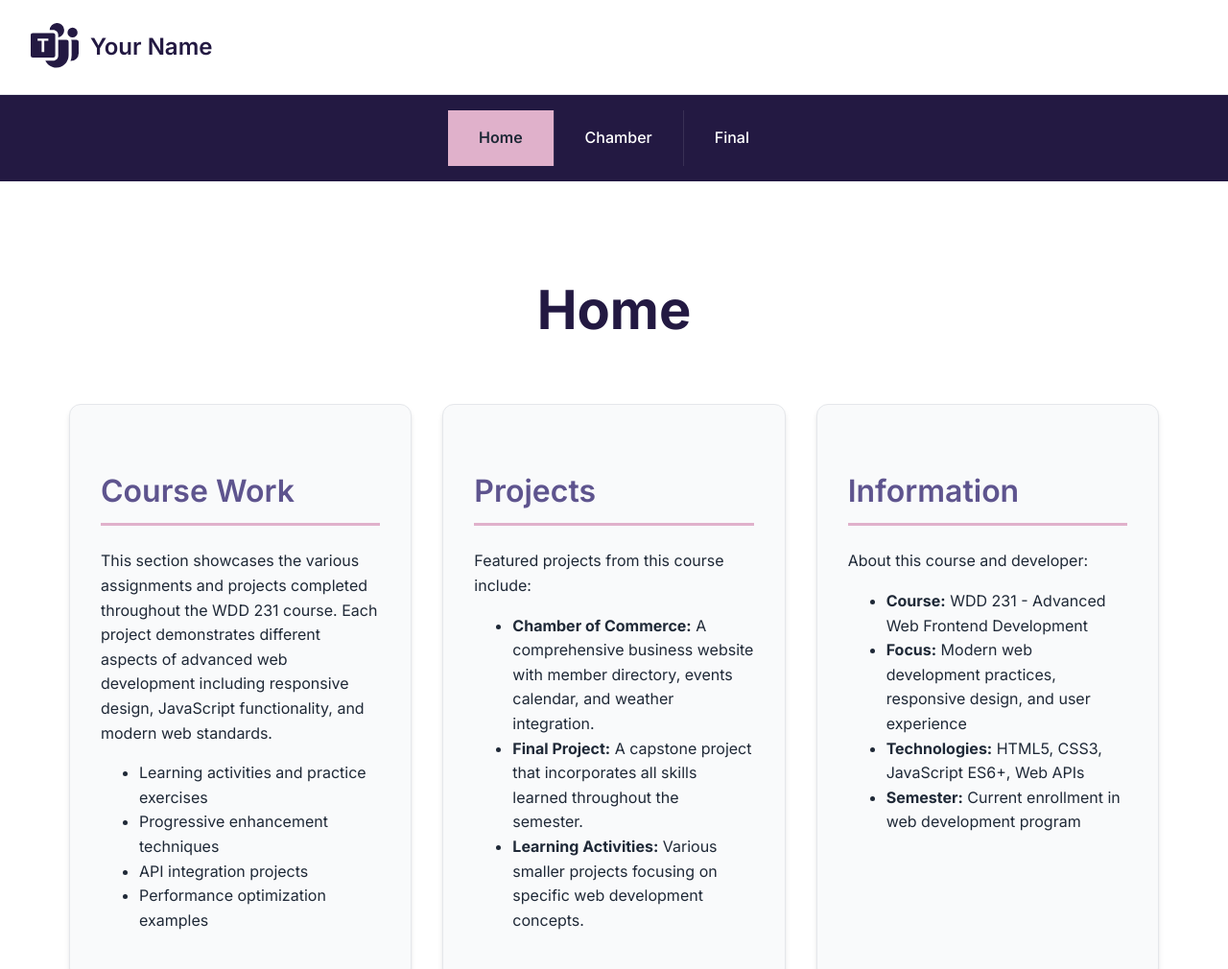
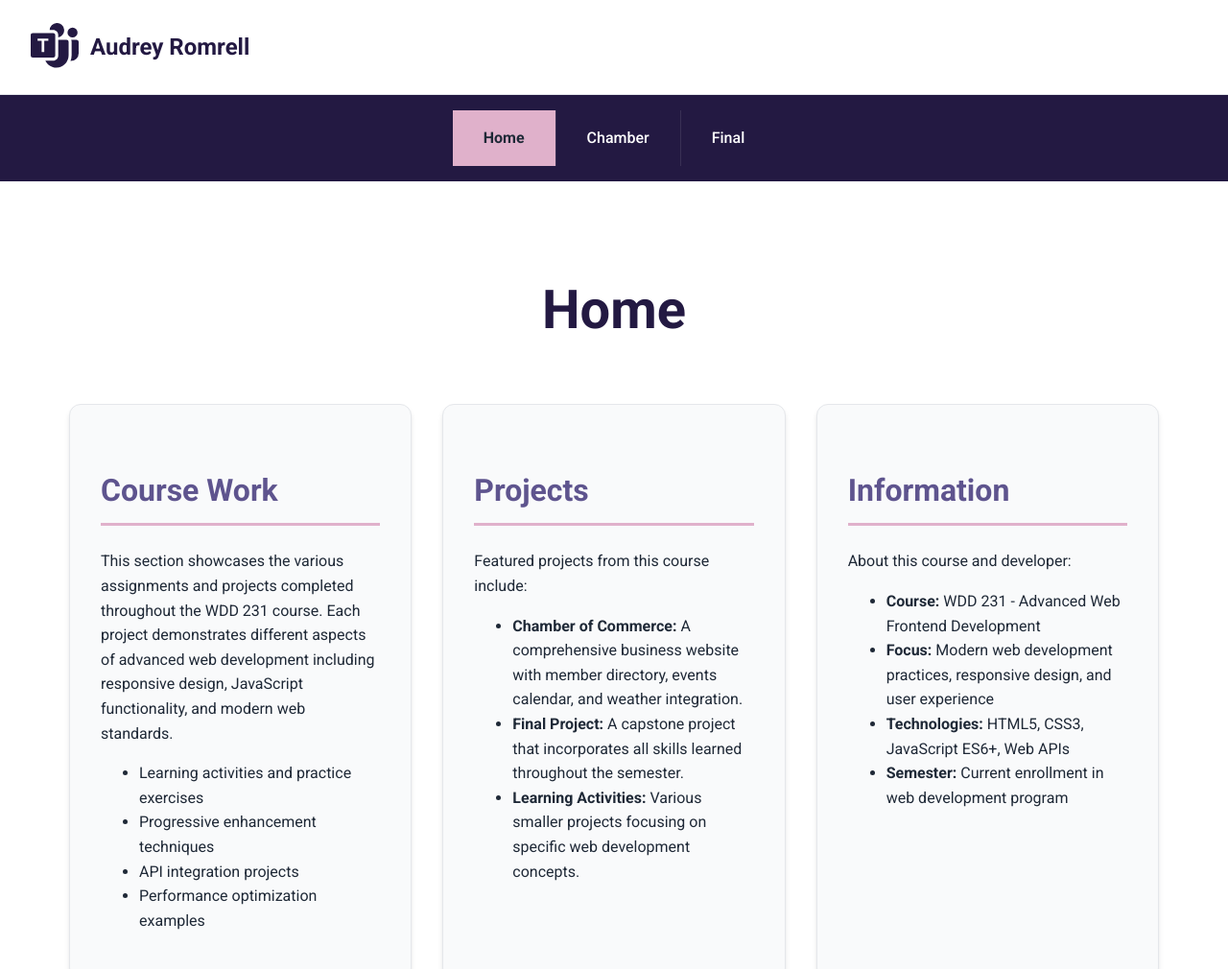
Before and after one commit to Arom8-3-11/wdd231, a plain HTML site: page index.html in a window 1280 px wide. Shown: the top 1010 px of the page at 96% size. Drawn offline with Linux system fonts and the light colour scheme.

Commit message:
more small changes

```diff
--- a/index.html
+++ b/index.html
@@ -20,7 +20,7 @@
                 <path d="M9.186 4.797a2.42 2.42 0 1 0-2.86-2.448h1.178c.929 0 1.682.753 1.682 1.682zm-4.295 7.738h2.613c.929 0 1.682-.753 1.682-1.682V5.58h2.783a.7.7 0 0 1 .682.716v4.294a4.197 4.197 0 0 1-4.093 4.293c-1.618-.04-3-.99-3.667-2.35Zm10.737-9.372a1.674 1.674 0 1 1-3.349 0 1.674 1.674 0 0 1 3.349 0m-2.238 9.488-.12-.002a5.2 5.2 0 0 0 .381-2.07V6.306a1.7 1.7 0 0 0-.15-.725h1.792c.39 0 .707.317.707.707v3.765a2.6 2.6 0 0 1-2.598 2.598z"/>
                 <path d="M.682 3.349h6.822c.377 0 .682.305.682.682v6.822a.68.68 0 0 1-.682.682H.682A.68.68 0 0 1 0 10.853V4.03c0-.377.305-.682.682-.682Zm5.206 2.596v-.72h-3.59v.72h1.357V9.66h.87V5.945z"/>
             </svg>
-            <span class="name">Your Name</span>
+            <span class="name">Audrey Romrell</span>
         </div>
         <button class="hamburger">☰</button>
     </header>
--- a/styles/small.css
+++ b/styles/small.css
@@ -1,5 +1,5 @@
 /* WDD231 - Small Screen Styles */
-@import url('https://fonts.googleapis.com/css2?family=Inter:wght@300;400;500;600;700&display=swap');
+@import url('https://fonts.googleapis.com/css2?family=Roboto:ital,wght@0,100;0,300;0,400;0,500;0,700;0,900;1,100;1,300;1,400;1,500;1,700;1,900&display=swap');
 
 /* Root Variables */
 :root {
@@ -26,7 +26,7 @@
 }
 
 body {
-    font-family: 'Inter', -apple-system, BlinkMacSystemFont, 'Segoe UI', Roboto, sans-serif;
+    font-family: 'Roboto', -apple-system, BlinkMacSystemFont, 'Segoe UI', sans-serif;
     line-height: 1.6;
     color: var(--text-color);
     margin: 0;
```
